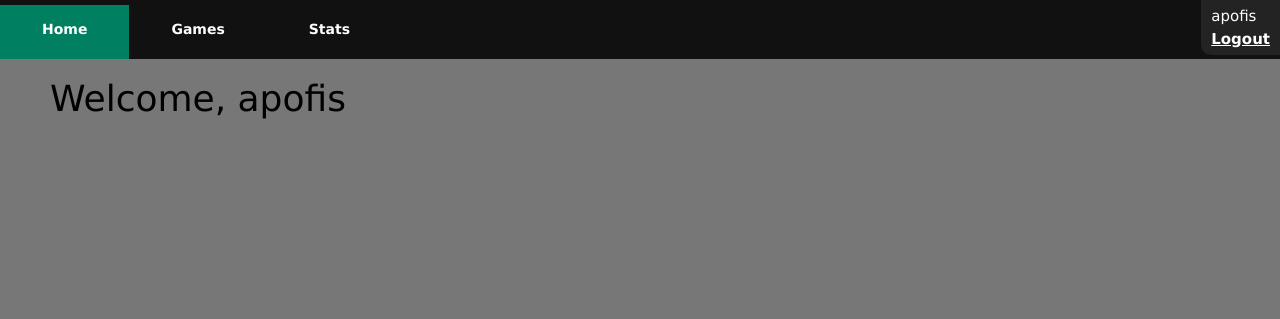
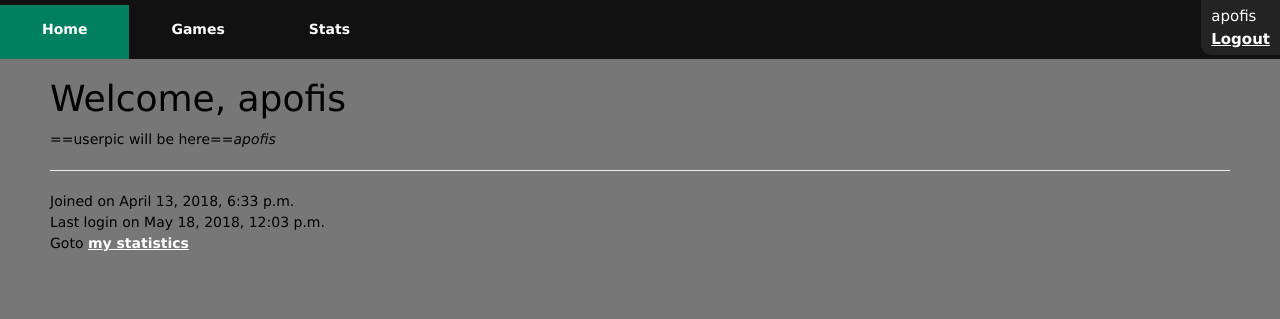
Before and after one commit to apofis96/The_777stones, a Django app: page /home/ in a window 1280 px wide. Shown: the top 319 px of the page. Run offline with Django 3.2, Linux system fonts and the light colour scheme; a user stored in the database is signed in; some libraries are stand-ins or nearby versions.

Commit message:
Коммиты в мастер -- признак профессионализма :muscle:

```diff
--- a/static/css/styles.css
+++ b/static/css/styles.css
@@ -66,6 +66,9 @@ nav{
 	}
 .availableGame{
 	padding: 2em;
+}
+#userpic{
+	float: left;
 }
 #price-table{
 	width: 70%;
--- a/templates/home.html
+++ b/templates/home.html
@@ -2,4 +2,13 @@
 {% block title %}Home{% endblock %}
 {% block content %}
     <h1>Welcome, {{ request.user.get_username }}</h1>
+    <div id="aboutuser">
+        <div id="userpic">==userpic will be here==</div>
+        <div>
+            <em>{{ request.user.get_username }}</em><br><hr>
+            Joined on {{ request.user.date_joined }}<br>
+            Last login on {{ request.user.last_login }}<br>
+            Goto <a href="{% url 'Games Stats' %}">my statistics </a>
+        </div>
+    </div>
 {% endblock %}
--- a/testapp/views.py
+++ b/testapp/views.py
@@ -1,4 +1,5 @@
 from django.shortcuts import render
+from django.contrib.auth.decorators import login_required
 from django.views.generic.edit import FormView
 from django.contrib.auth.forms import UserCreationForm
 from .models import Game #пошо надо документацию на 2,0 читать!
@@ -9,8 +10,10 @@ def index(request):
         request,
         'index.html',
     )
+
+@login_required()
 def home(request):
-    return render(request, 'home.html',)
+    return render(request, 'home.html')
 
 class RegisterFormView(FormView):
     form_class = UserCreationForm
--- a/userStatistics/views.py
+++ b/userStatistics/views.py
@@ -1,8 +1,10 @@
 from django.shortcuts import render
+from django.contrib.auth.decorators import login_required
 from testapp.models import Game
 from django.db.models import Q
 
 # Create your views here.
+@login_required()
 def statsAll(request):
     """
     Функция отображения для домашней страницы сайта.
```
Also changed, not shown: game/views.py (+7 -0 lines), db.sqlite3.
